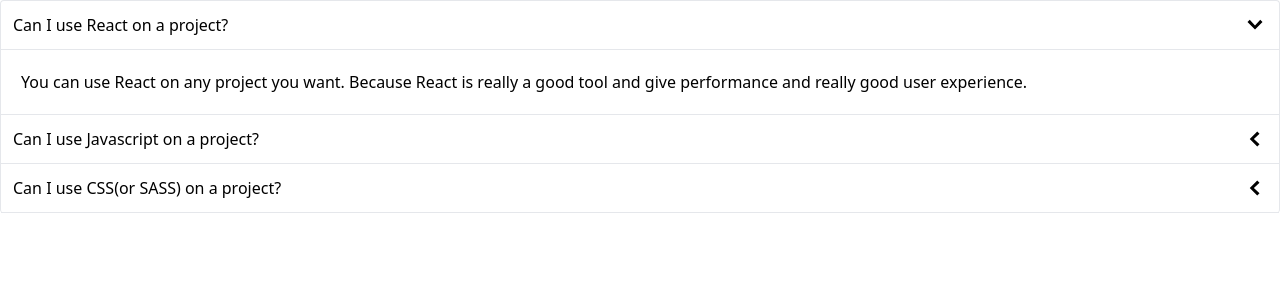
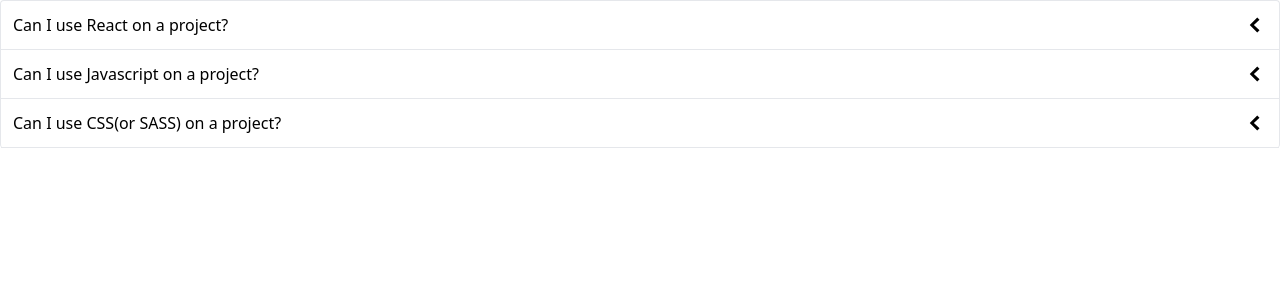
Before and after one commit to NMY0d4/train_react_with_Grider, a React (Create React App) app: page / in a window 1280 px wide. Shown: the top 300 px of the page. Built offline with nearby package versions, Linux system fonts and the light colour scheme.

Commit message:
fix accordion bug

```diff
--- a/src/components/ui/Accordion/Accordion.js
+++ b/src/components/ui/Accordion/Accordion.js
@@ -2,10 +2,10 @@
 import { GoChevronDown, GoChevronLeft } from 'react-icons/go';
 
 function Accordion({ items }) {
-  const [expandedIndex, setExpandedIndex] = useState(0);
+  const [expandedIndex, setExpandedIndex] = useState(-1);
 
   const handleClick = (i) => {
-    setExpandedIndex(i);
+    expandedIndex === i ? setExpandedIndex(-1) : setExpandedIndex(i);
   };
 
   const renderedItems = items.map((item, index) => {
@@ -18,9 +18,9 @@
     );
 
     return (
-      <div className='' key={item.id}>
+      <div key={item.id}>
         <div
-          className='flex justify-between p-3 -bg-gray-50 border-b items-center cursor-pointer'
+          className='flex justify-between p-3 -bg-gray-50 border-b items-center cursor-pointer noselect'
           onClick={() => handleClick(index)}
         >
           {item.label}
--- a/src/index.css
+++ b/src/index.css
@@ -5,3 +5,13 @@
 button > svg {
   margin-right: 5px;
 }
+
+.noselect {
+  -webkit-touch-callout: none; /* iOS Safari */
+    -webkit-user-select: none; /* Safari */
+     -khtml-user-select: none; /* Konqueror HTML */
+       -moz-user-select: none; /* Firefox */
+        -ms-user-select: none; /* Internet Explorer/Edge */
+            user-select: none; /* Non-prefixed version, currently
+                                  supported by Chrome and Opera */
+}
```
